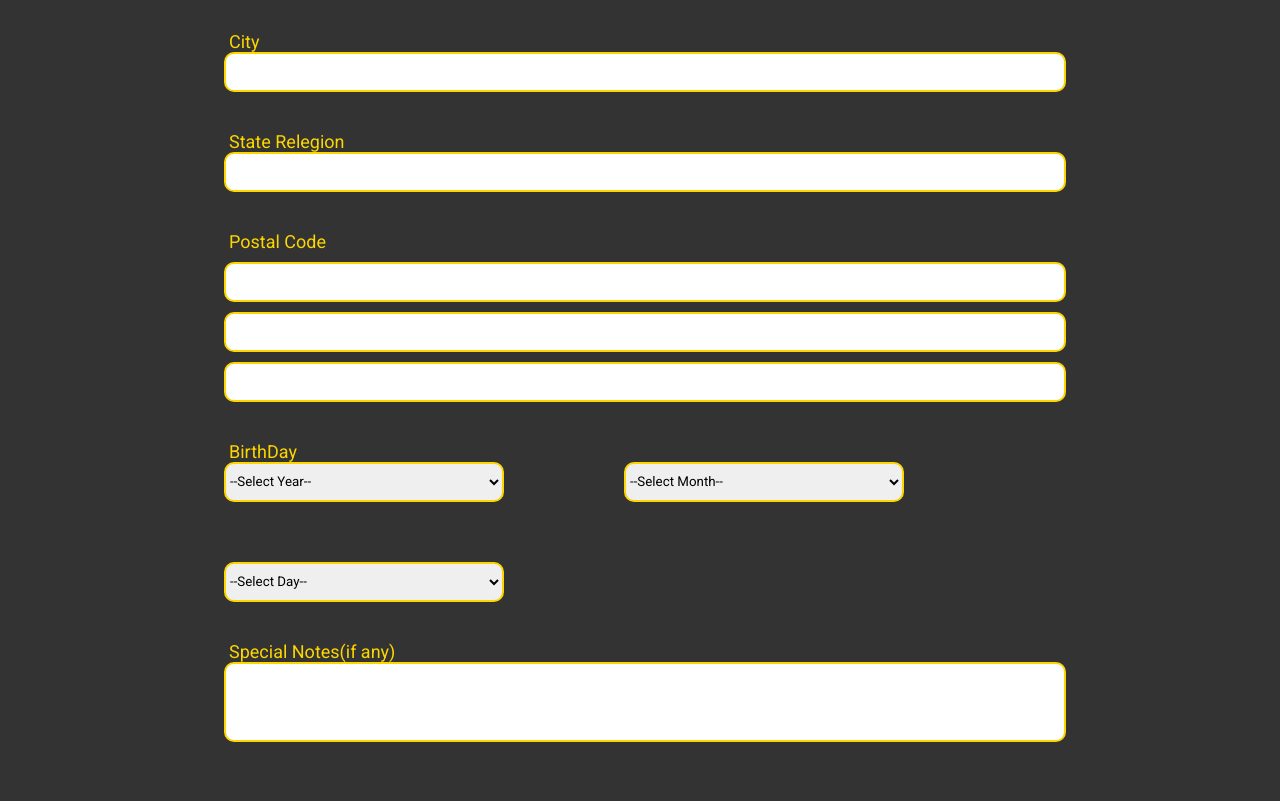
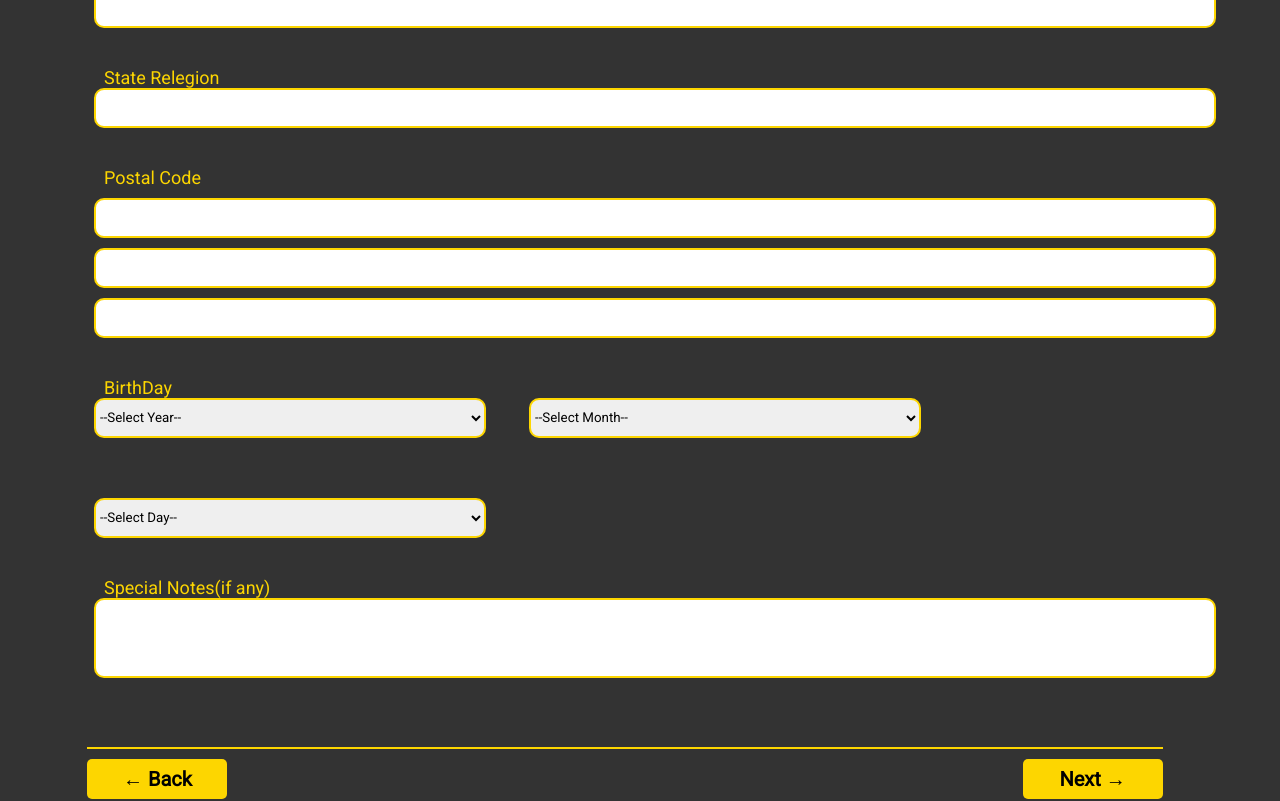
Before and after one commit to sambeetpanda507/bike_therepist, a Next.js app: page /user-details in a window 1280 px wide. Shown: the part 780-1581 px from the top of the page. Built offline with nearby package versions, Linux system fonts and the light colour scheme.

Commit message:
Added FixDate Module

```diff
--- a/package.json
+++ b/package.json
@@ -13,6 +13,7 @@
     "next": "10.0.7",
     "next-pwa": "^5.0.5",
     "react": "17.0.1",
-    "react-dom": "17.0.1"
+    "react-dom": "17.0.1",
+    "react-single-calendar": "^1.2.9"
   }
 }
--- a/pages/_document.jsx
+++ b/pages/_document.jsx
@@ -17,6 +17,8 @@ class MyDocument extends Document {
             integrity="sha384-BmbxuPwQa2lc/FVzBcNJ7UAyJxM6wuqIj61tLrc4wSX0szH/Ev+nYRRuWlolflfl"
             crossOrigin="anonymous"
           ></link>
+          <link href="https://fonts.googleapis.com/icon?family=Material+Icons"
+          rel="stylesheet"></link>
           <script
             src="https://cdn.jsdelivr.net/npm/bootstrap@5.0.0-beta2/dist/js/bootstrap.bundle.min.js"
             integrity="sha384-b5kHyXgcpbZJO/tY9Ul7kGkf1S0CWuKcCD38l8YkeH8z8QjE0GmW1gYU5S9FOnJ0"
--- a/styles/bookService/UserDetails.module.css
+++ b/styles/bookService/UserDetails.module.css
@@ -1,6 +1,7 @@
 .userDetails{
     background-color: #333;
     width: 100%;
+    /* padding: 0 5% 0 5%; */
 }
 .status{
     padding: 3rem;
@@ -18,25 +19,25 @@
     display: flex;
     flex-direction: row;
     flex-wrap: wrap;
-    margin-left: 10rem;
-    padding: 5%;
+    margin-left: 3rem;
+    padding: 0 5% 0 5%;
 }
 .details h1{
     color: var(--text-white);
     flex-basis: 80rem;
-    margin-left: 6rem;
     margin-bottom: 2rem;
     font-size: 4rem;
+    margin-left: 1rem;
 }
 .inputs1{
-    width: 40rem;
+    width: 43.5rem;
     height: 10rem;
     display: flex;
     flex-direction: column;
-    align-items: center;
+    align-items: flex-start;
 }
 .inputs1 input,.inputs1 select{
-    width: 70%;
+    width: 90%;
     height: 4rem;
     border-radius: 1rem;
     border: 2px solid var(--bg-warning);
@@ -51,40 +52,36 @@
     margin-left: 1rem;
 }
 .inputs2{
-    width: 136rem;
+    width: 127rem;
     height: 10rem;
     display: flex;
     flex-direction: column;
     align-items: flex-start;
 }
 .inputs2 input,.inputs3 input{
-    width: 80%;
+    width: 100%;
     height: 4rem;
     border-radius: 1rem;
     border: 2px solid var(--bg-warning);
-    margin-left: 6rem;
 }
-.inputs2 label,.inputs3 label,.inputs4 label{
-    margin-left: 6.5rem;
-}
+
 .inputs3{
-    width: 136rem;
+    width: 127rem;
     height: 15rem;
 }
 .inputs3 input{
   height: 8rem;
 }
 .inputs4{
-    width: 136rem;
+    width: 127rem;
     height: 21rem;
 }
 .inputs4 input{
     display: block;
-    width: 80%;
+    width: 100%;
     height: 4rem;
     border-radius: 1rem;
     border: 2px solid var(--bg-warning);
-    margin-left: 6rem;
     margin-top: 1rem;
 }
 .end{
@@ -99,10 +96,11 @@
    padding: 2rem 0 5rem 0;
 }
 .bottom div{
-    width: 85%;
+    width: 84%;
     display: flex;
     flex-direction: row;
     justify-content: space-between;
+    margin-left: -3rem;
 }
 .bottom hr{
     border: 1px solid var(--text-warning);
@@ -118,21 +116,22 @@
     border: none;
     border-radius: 5px;
     margin-top: 1rem;
-    margin-left: 5rem;
 }
 @media (max-width:1200px)
 {
    .details{
        margin-left: 0;
    }
+}
+@media (max-width:770px)
+{
     .bottom button{
         margin-left: 0;
     }
+    .inputs1{
+        width: 136rem;
     }
-@media (max-width:600px)
-{
-  .inputs1 input
-  {
+    .inputs1 input,.inputs1 select{
         width: 100%;
     }
 }
```
Also changed, not shown: pages/fix-date.jsx (+12 -1 lines), 1 other file (tests, documents, lock files or other folders). Lines whose indentation alone changed are shown as unchanged.
